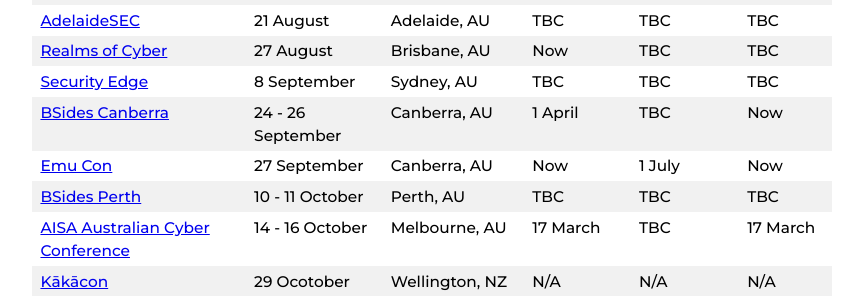
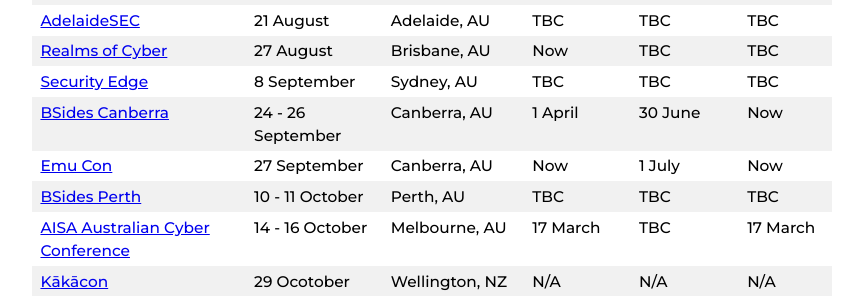
Before and after one commit to nzkarit/downundercons, a Jekyll site: the page built from index.markdown, in a window 1280 px wide and 900 px high, scrolled down 921 px. Shown: the part 157-454 px from the top of the window, without its empty margins (208-1071 px from the left). Built offline with Jekyll 4.4.1, drawn with Linux system fonts in a browser that asks for light colours.

Commit message:
Update index.markdown

```diff
--- a/index.markdown
+++ b/index.markdown
@@ -31,7 +31,7 @@ These are a list of hacker/infosec cons and meetups in the NZ and Aussie Area.
 | [AdelaideSEC](https://aisasecuritydays.com.au/) | 21 August | Adelaide, AU | TBC | TBC | TBC |
 | [Realms of Cyber](https://www.realmsofcyber.com/) | 27 August | Brisbane, AU | Now | TBC | TBC |
 | [Security Edge](https://adapt.com.au/events/security-edge/) | 8 September | Sydney, AU | TBC | TBC | TBC |
-| [BSides Canberra](https://www.bsidesau.com.au/) | 24 - 26 September | Canberra, AU | 1 April | TBC | Now |
+| [BSides Canberra](https://www.bsidesau.com.au/) | 24 - 26 September | Canberra, AU | 1 April | 30 June | Now |
 | [Emu Con](https://con.emu.team/) | 27 September | Canberra, AU | Now | 1 July | Now |
 | [BSides Perth](https://bsidesperth.com.au/) | 10 - 11 October | Perth, AU | TBC | TBC | TBC |
 | [AISA Australian Cyber Conference](https://www.cyberconference.com.au/) | 14 - 16 October | Melbourne, AU | 17 March | TBC | 17 March |
```
Also changed, not shown: other parts of index.markdown (+1 -1 lines).
